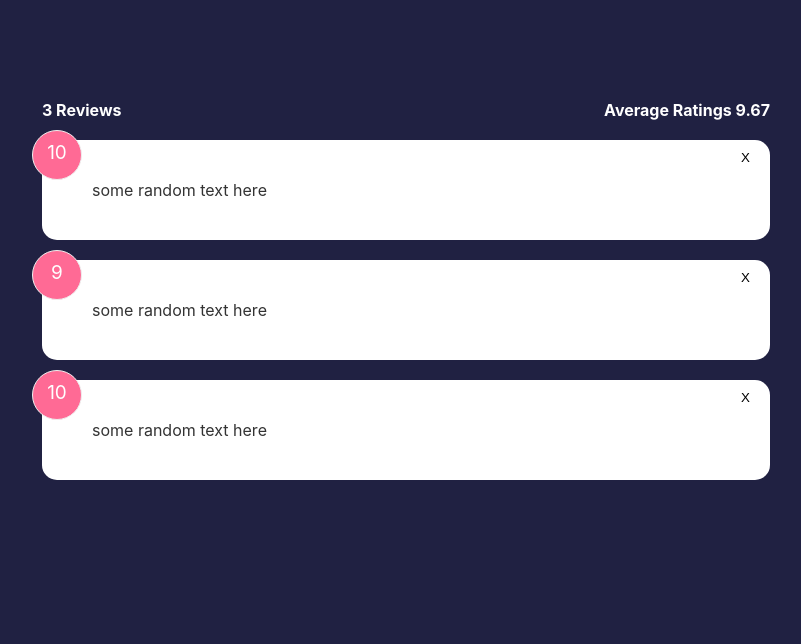
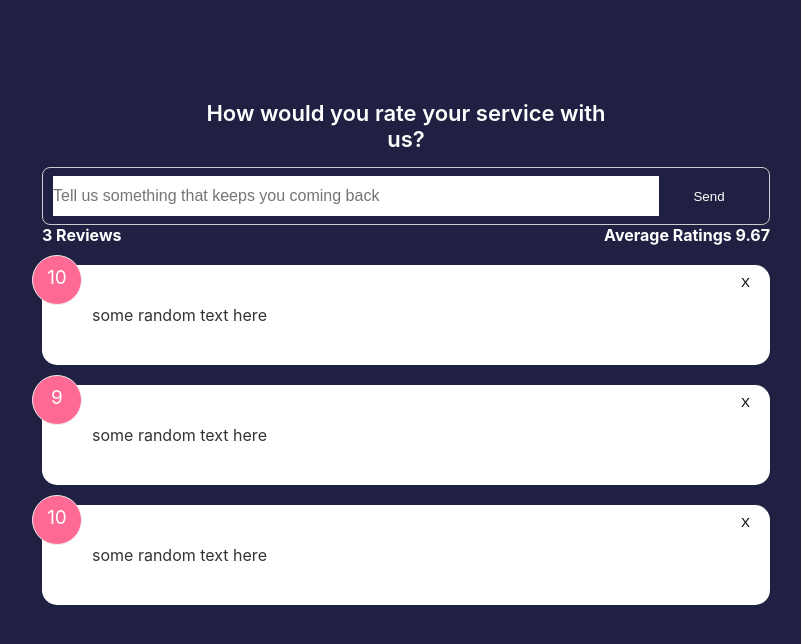
Before and after one commit to OfficialSiddharthBisht/svelte-learning, a Svelte app: page / in a window 1280 px wide. Shown: the top 644 px of the page, without its empty margins (234-1035 px from the left). Built offline with nearby package versions, Linux system fonts and the light colour scheme.

Commit message:
feat: feedback form, validaton

```diff
--- a/src/App.svelte
+++ b/src/App.svelte
@@ -1,6 +1,7 @@
 <script>
 	import FeedbackList from "./components/FeedbackList.svelte";
 	import FeedbackStat from "./components/FeedbackStat.svelte";
+	import FeedbackForm from "./components/FeedbackForm.svelte";
 	let feedback = [
 		{
 		id:1,
@@ -28,6 +29,7 @@
 </script>
 
 <main class="container">
+	<FeedbackForm />
 	<FeedbackStat {count} {average} />
 	<FeedbackList {feedback} on:delete-feedback={delteFeedback}/>
 </main>
--- /dev/null
+++ b/src/components/Button.svelte
@@ -0,0 +1,46 @@
+<script>
+    export let style = 'primary';
+    export let type = 'button';
+    export let disabled = false;
+</script>
+
+<button {type} {disabled} class={style}>
+    <slot></slot>
+</button>
+
+<style>
+    button {
+      color: #fff;
+      border: 0;
+      border-radius: 8px;
+      color: #fff;
+      width: 100px;
+      height: 40px;
+      cursor: pointer;
+    }
+
+    .primary {
+      background-color: #202142;
+    }
+
+    .secondary {
+      background: #ff6a95;
+    }
+
+    button:hover {
+      transform: scale(0.98);
+      opacity: 0.9;
+    }
+
+    button:disabled{
+      background-color: #cccccc;
+      color: #333;
+      cursor:auto;
+    }
+
+    button:disabled:hover{
+      transform:scale(1);
+      opacity: 1;
+    }
+
+  </style>
--- /dev/null
+++ b/src/components/FeedbackForm.svelte
@@ -0,0 +1,80 @@
+<script>
+    import Card from "./Card.svelte";
+    import Button from './Button.svelte';
+    let text = '';
+    let min = 10;
+    let message;
+    let btnDisabled = false;
+    const handleInput = () =>{
+        if(text.trim().length <= min){
+            message = `Text must be atleast ${min} characters`
+            btnDisabled= true
+        }else{
+            message= null
+            btnDisabled = false;
+        }
+    }
+</script>
+
+
+<form>
+    <header>
+       <h2> How would you rate your service with us?</h2>
+
+    </header>
+    <!-- rating select -->
+
+    <div class="input-group">
+        <input
+        type="text"
+        bind:value={text}
+        on:input={handleInput}
+        placeholder="Tell us something that keeps you coming back"
+        >
+        <Button disabled={btnDisabled} type="submit">Send</Button>
+    </div>
+    {#if message}
+    <div class="message">
+        {message}
+    </div>
+    {/if}
+</form>
+
+
+<style>
+    header {
+      max-width: 400px;
+      margin: auto;
+    }
+
+    header h2 {
+      font-size: 22px;
+      font-weight: 600;
+      text-align: center;
+    }
+
+    .input-group {
+      display: flex;
+      flex-direction: row;
+      border: 1px solid #ccc;
+      padding: 8px 10px;
+      border-radius: 8px;
+      margin-top: 15px;
+    }
+
+    input {
+      flex-grow: 2;
+      border: none;
+      font-size: 16px;
+    }
+
+    input:focus {
+      outline: none;
+    }
+
+    .message{
+      padding-top: 10px;
+      text-align: center;
+      color: rebeccapurple;
+    }
+  </style>
```
